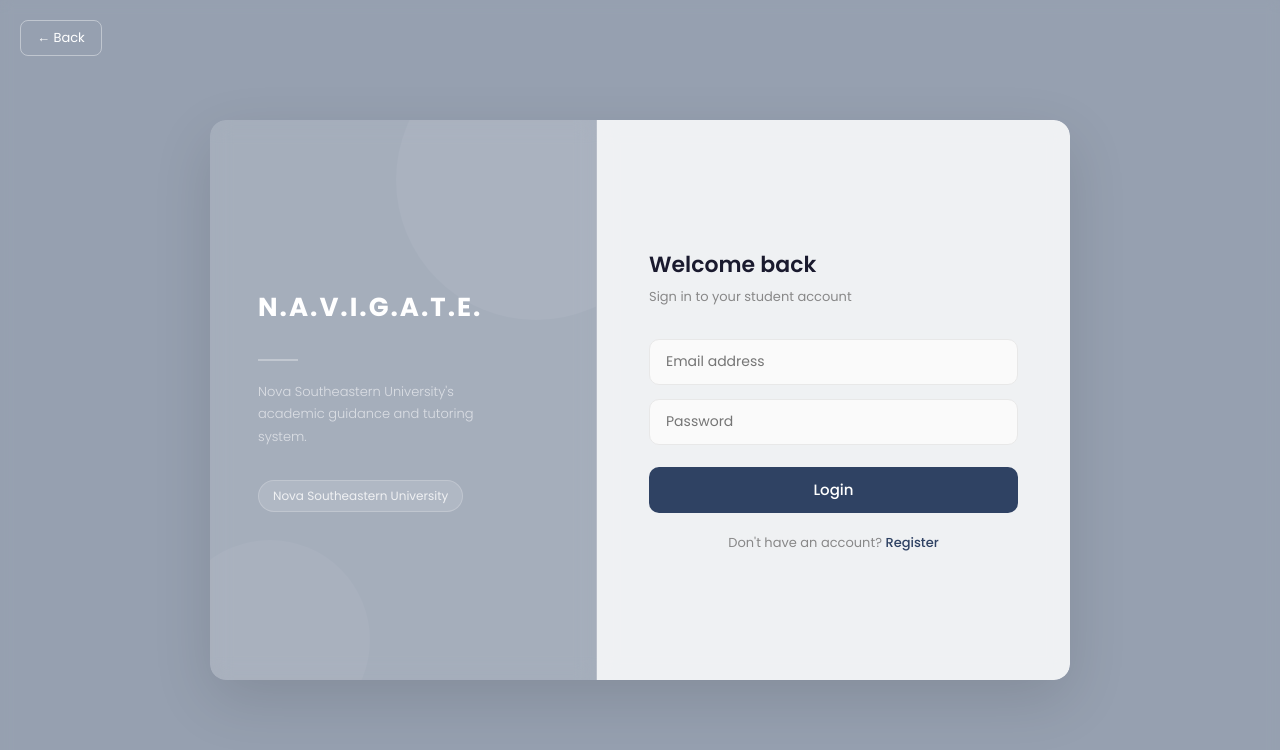
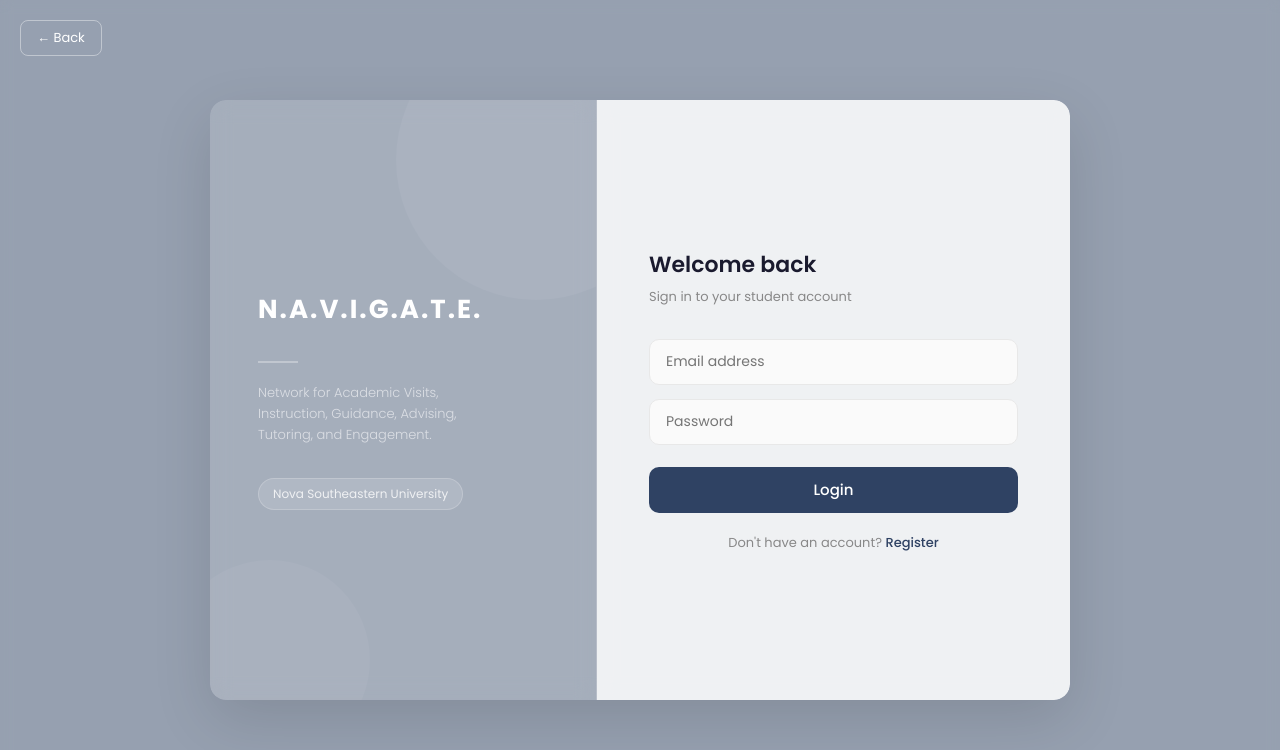
Before and after one commit to imarmang/NAVIGATE, a React (Vite) app in the folder Frontend(ReactJS)/: page /login in a window 1280 px wide. Shown: the top 750 px of the page. Built offline with nearby package versions, Linux system fonts and the light colour scheme; no server answers.

Commit message:
Fix the Register and Student Login size card sizes, change the NAVIGATE naming, add the full text version

```diff
--- a/Frontend(ReactJS)/src/pages/Register.jsx
+++ b/Frontend(ReactJS)/src/pages/Register.jsx
@@ -93,7 +93,7 @@ function Register() {
                     <div className='register-logo'>N.A.V.I.G.A.T.E.</div>
                     <div className='register-divider' />
                     <p className='register-tagline'>
-                        Nova Southeastern University's academic guidance and tutoring system.
+                        Network for Academic Visits, Instruction, Guidance, Advising, Tutoring, and Engagement.
                     </p>
                     <div className='register-nsu-badge'>Nova Southeastern University</div>
                 </div>
--- a/Frontend(ReactJS)/src/pages/StudentLogin.jsx
+++ b/Frontend(ReactJS)/src/pages/StudentLogin.jsx
@@ -64,7 +64,7 @@ function StudentLogin() {
                     <div className='login-logo'>N.A.V.I.G.A.T.E.</div>
                     <div className='login-divider' />
                     <p className='login-tagline'>
-                        Nova Southeastern University's academic guidance and tutoring system.
+                        Network for Academic Visits, Instruction, Guidance, Advising, Tutoring, and Engagement.
                     </p>
                     <div className='login-nsu-badge'>Nova Southeastern University</div>
                 </div>
--- a/Frontend(ReactJS)/src/styles/StudentLogin.css
+++ b/Frontend(ReactJS)/src/styles/StudentLogin.css
@@ -50,7 +50,7 @@
 .login-card {
     display: flex;
     width: 860px;
-    height: 560px;
+    min-height: 600px;
     border-radius: 16px;
     overflow: hidden;
     box-shadow: 0 20px 60px rgba(0, 0, 0, 0.12);
@@ -216,3 +216,18 @@
     font-weight: 500;
     text-decoration: none;
 }
+
+.login-tagline {
+  display: flex;
+  flex-direction: column;
+  line-height: 1.6;
+}
+
+.tagline-row {
+  display: block;
+}
+
+.navigate-letter {
+  font-weight: bold;
+  color: #your-accent-color; /* match your app's theme */
+}
```
